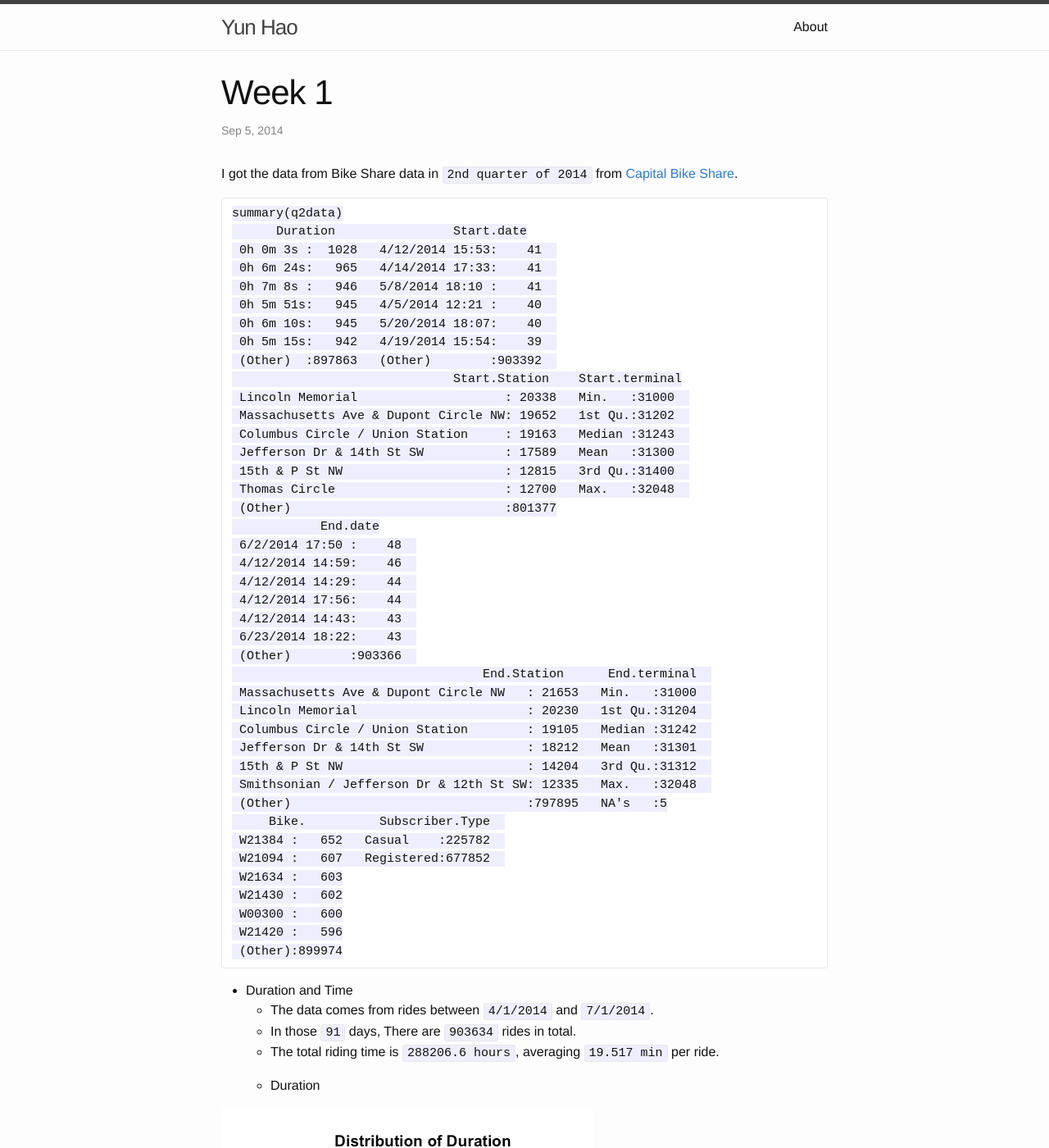
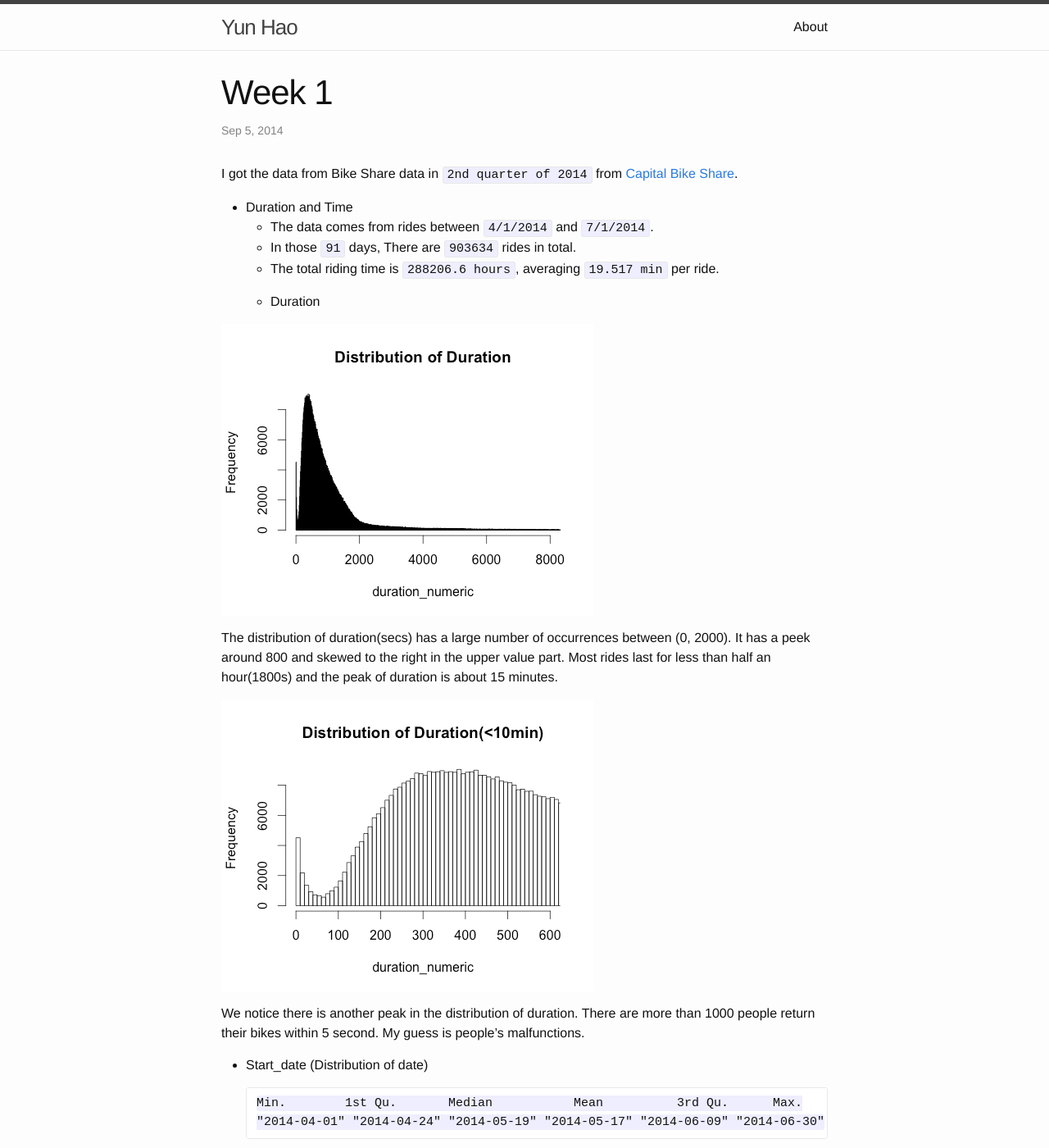
Before and after one commit to yunhaolucky/yunhaolucky.github.io, a Jekyll site: the page built from _posts/2014-9-05-week1.markdown, in a window 1280 px wide and 1400 px high. Shown: the whole window at 82% size. Built offline with Jekyll 4.4.1, drawn with Linux system fonts in a browser that asks for light colours; Markdown is read by kramdown in place of the engine named in the settings; some of the changed text lies outside the part shown.

````diff
--- a/_posts/2014-9-05-week1.markdown
+++ b/_posts/2014-9-05-week1.markdown
@@ -7,49 +7,6 @@ categories: bikeshare
 
 I got the data from Bike Share data in `2nd quarter of 2014` from [Capital Bike Share](http://www.capitalbikeshare.com/trip-history-data).
 
-```
-summary(q2data)
-      Duration                Start.date
- 0h 0m 3s :  1028   4/12/2014 15:53:    41
- 0h 6m 24s:   965   4/14/2014 17:33:    41
- 0h 7m 8s :   946   5/8/2014 18:10 :    41
- 0h 5m 51s:   945   4/5/2014 12:21 :    40
- 0h 6m 10s:   945   5/20/2014 18:07:    40
- 0h 5m 15s:   942   4/19/2014 15:54:    39
- (Other)  :897863   (Other)        :903392
-                              Start.Station    Start.terminal
- Lincoln Memorial                    : 20338   Min.   :31000
- Massachusetts Ave & Dupont Circle NW: 19652   1st Qu.:31202
- Columbus Circle / Union Station     : 19163   Median :31243
- Jefferson Dr & 14th St SW           : 17589   Mean   :31300
- 15th & P St NW                      : 12815   3rd Qu.:31400
- Thomas Circle                       : 12700   Max.   :32048
- (Other)                             :801377
-            End.date
- 6/2/2014 17:50 :    48
- 4/12/2014 14:59:    46
- 4/12/2014 14:29:    44
- 4/12/2014 17:56:    44
- 4/12/2014 14:43:    43
- 6/23/2014 18:22:    43
- (Other)        :903366
-                                  End.Station      End.terminal
- Massachusetts Ave & Dupont Circle NW   : 21653   Min.   :31000
- Lincoln Memorial                       : 20230   1st Qu.:31204
- Columbus Circle / Union Station        : 19105   Median :31242
- Jefferson Dr & 14th St SW              : 18212   Mean   :31301
- 15th & P St NW                         : 14204   3rd Qu.:31312
- Smithsonian / Jefferson Dr & 12th St SW: 12335   Max.   :32048
- (Other)                                :797895   NA's   :5
-     Bike.          Subscriber.Type
- W21384 :   652   Casual    :225782
- W21094 :   607   Registered:677852
- W21634 :   603
- W21430 :   602
- W00300 :   600
- W21420 :   596
- (Other):899974
- ```
 * Duration and Time
   * The data comes from rides between `4/1/2014` and `7/1/2014`.
   * In those `91` days, There are `903634` rides in total.
@@ -66,7 +23,7 @@ The distribution of duration(secs) has a large number of occurrences between (0,
 
 We notice there is another peak in the distribution of duration. There are more than 1000 people return their bikes within 5 second. My guess is people's malfunctions.
 
-  * Start_date
+  * Start_date (Distribution of date)
 
     ```
     Min.        1st Qu.       Median           Mean          3rd Qu.      Max.
@@ -76,12 +33,20 @@ We notice there is another peak in the distribution of duration. There are more
 
   The distribution is randomized in some extent but there are several outliers worthy to mention. There are `4` days whose number of rides is smaller than 5000: `"2014-04-07" "2014-04-15" "2014-04-29" "2014-04-30"` and 2 days greater than 13000. `"2014-04-12" "2014-04-13"`.
 
-  *Start Time
+  * Start Time (Distribution of start time )
+
+  ```
+  Min.      1st Qu.       Median      Mean    3rd Qu.     Max.
+"00:00:00" 10:58:00" "15:27:00" "14:41:51" "18:22:00" "23:59:00"
+```
   ![Distribution of ride time](https://github.com/yunhaolucky/yunhaolucky.github.io/blob/master/assets/bikeshare/week1/distribution_of_ride_time.png?raw=true)
+
+  Most of the ride are taken between `7am` and `8pm`, with two peaks at `8am` and `5-6pm`.
+  The number of rides from `23pm` to `5am` is relatively small.
 
 * Stations
   * There are `321` stations.
-  * The distribution of number of starting rides for each group is left skewed.
+  * The distribution of number of starting rides of each station is positively skewed.
     * average is `2815.59`
     * standard deviation is `3290.818`
     * Top Five Start stations are: (# of rides)
@@ -90,39 +55,14 @@ We notice there is another peak in the distribution of duration. There are more
       * "Columbus Circle / Union Station"`(19163)`,
       * "Jefferson Dr & 14th St SW" `(17585)`,
       * "15th & P St NW" `(12815)`
-  * The distribution of number of starting rides for each group is left skewed,too.
+  * The distribution of number of ending of each station is positively skewed.
     * average is `2815.044`
     * standard deviation is `3443.536`
-
   * In & Out difference for each station( `# of start rides - # of end rides`)
-    * Average is `5.533214e-06`
-    * histogram of in & out difference
-    * Top Five In Out difference
+    * Average `< 0.0001`
+    * Top Five In Out difference `(In - Out)`
       * "16th & Harvard St NW" `(3096)`
       * "14th & Harvard St NW" `(1694)`
       * "Columbia Rd & Belmont St NW" `(1514)`
       * "39th & Calvert St NW / Stoddert"`(1386)`
       * "Adams Mill & Columbia Rd NW" `(1298)`
-
-```r
-############ Read Data from .csv ############
-q2data = read.csv("~/Downloads/2014-Q2-Trips-History-Data.csv")
-
-############ Duration #############
-duration = q2data$Duration
-duration = as.difftime(duration,"%Hh %Mm %Ss",units="secs")
-#sum of duration
-sum(duration, na.rm = TRUE)
-#histogram of duration
-duration_numeric = as.numeric(duration)
-hist(duration_numeric, breaks=8000,xlim=c(0,8000),main="Distribution of Duration")
-
-
-########## Date ##############
-# get the date of all rides
-startdate = as.Date(starttime,"%m/%d/%Y %H:%M")
-# create distribution table
-freqs = aggregate(startdate, by=list(startdate),FUN=length)
-#histogram
-ggplot(freqs, aes(x=Group.1,y=x)) + geom_bar(stat = "identity") + scale_x_date(breaks="1 month")+xlab("Date")+ylab("Frequency")+ggtitle("Distribution of Start time")
-```
````
Also changed, not shown: assets/bikeshare/week1/distribution_in_out.png (added), assets/bikeshare/week1/hist_in_out.png (added), 1 other file.
